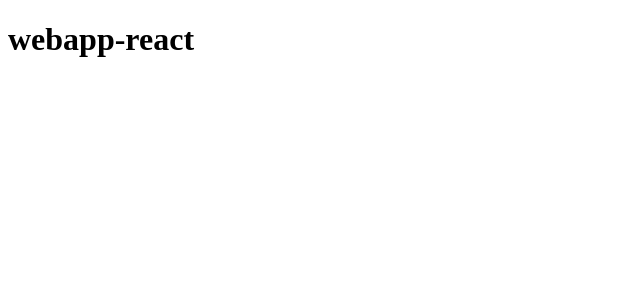
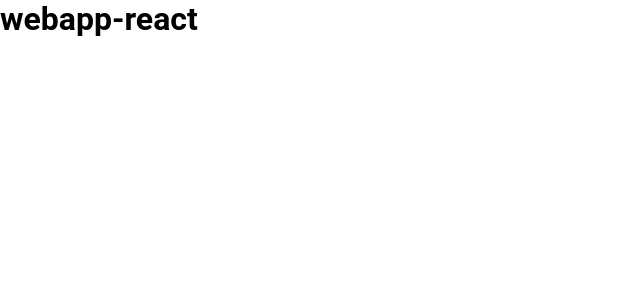
Before and after one commit to CamilloRosanio/webapp-react, a React (Vite) app: page / in a window 1280 px wide. Shown: the top 300 px of the page, without its empty margins (0-640 px from the left). Built offline with nearby package versions, Linux system fonts and the light colour scheme.

Commit message:
CSS - index.css (impostazione regole di RESET + UTILITY + DEBUG)

```diff
--- a/src/assets/css/index.css
+++ b/src/assets/css/index.css
@@ -0,0 +1,42 @@
+/******************************************
+# RESET
+/******************************************/
+
+* {
+  box-sizing: border-box;
+  margin: 0;
+  padding: 0;
+
+  list-style: none;
+  text-decoration: none;
+
+  font-family: "Roboto", sans-serif;
+}
+
+
+
+/******************************************
+  # UTILITY
+  /******************************************/
+
+.wrapper {
+  display: flex;
+  flex-direction: column;
+  min-height: 100vh;
+}
+
+.container {
+  width: 1200px;
+}
+
+
+
+/******************************************
+  # DEBUG
+  /******************************************/
+
+.debug {
+  padding: 1rem;
+  background-color: aqua;
+  border: 1px dotted rgb(0, 0, 0);
+}
```
